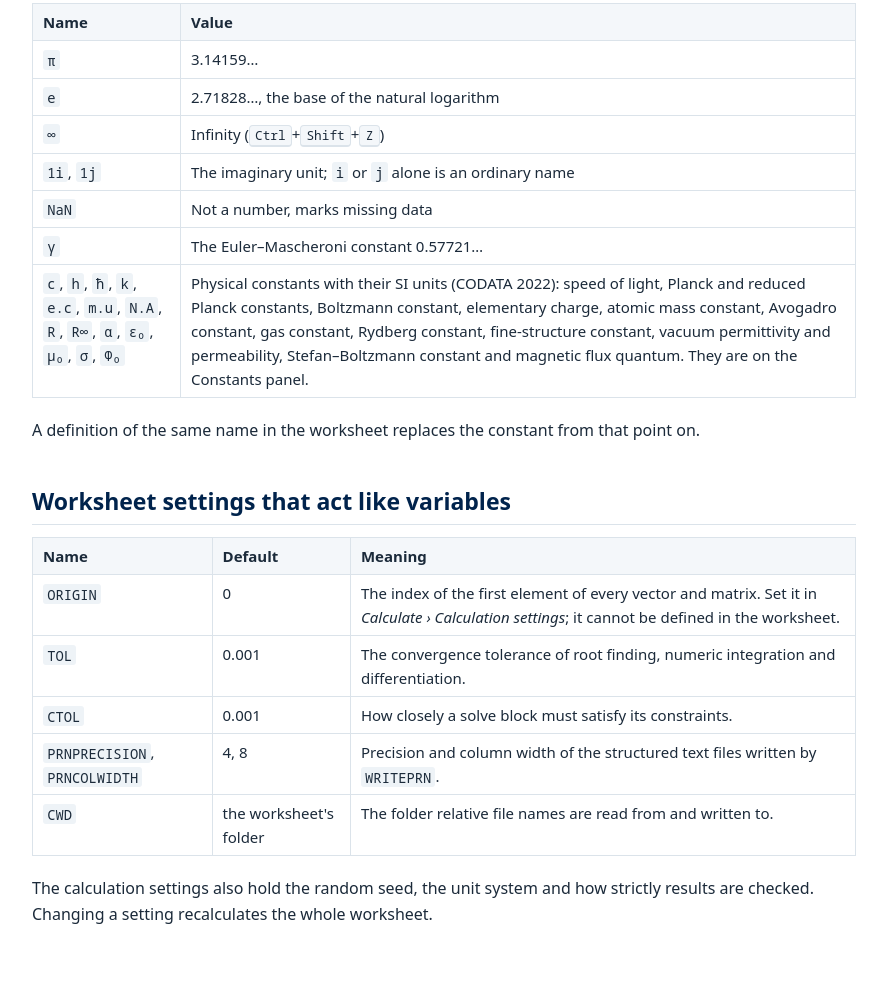
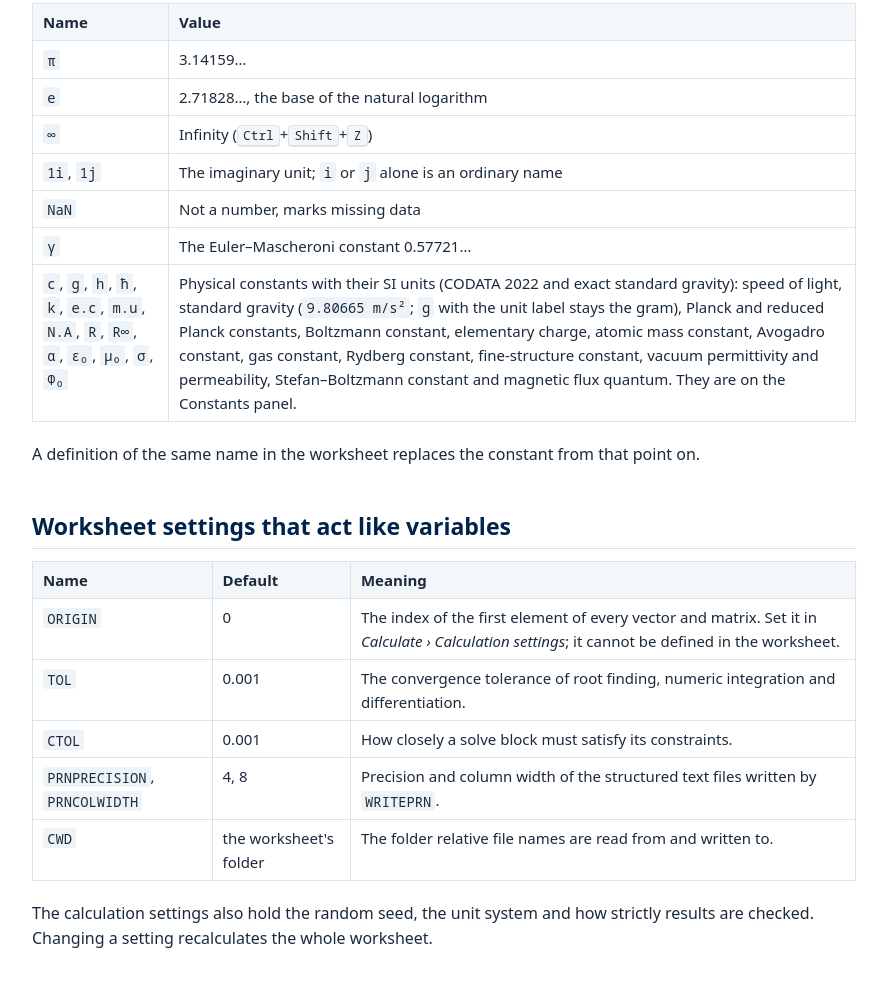
Before and after one commit to andrea993/equavela_doc, a plain HTML site: page site/manual/calculation.html in a window 1280 px wide. Shown: the part 2463-3449 px from the top of the page, without its empty margins (296-1183 px from the left). Drawn offline with Linux system fonts and the light colour scheme.

Commit message:
Document standard gravity g in built-in constants

```diff
--- a/site/manual/calculation.html
+++ b/site/manual/calculation.html
@@ -121,7 +121,7 @@
 <tr><td><code>1i</code>, <code>1j</code></td><td>The imaginary unit; <code>i</code> or <code>j</code> alone is an ordinary name</td></tr>
 <tr><td><code>NaN</code></td><td>Not a number, marks missing data</td></tr>
 <tr><td><code>γ</code></td><td>The Euler–Mascheroni constant 0.57721…</td></tr>
-<tr><td><code>c</code>, <code>h</code>, <code>ħ</code>, <code>k</code>, <code>e.c</code>, <code>m.u</code>, <code>N.A</code>, <code>R</code>, <code>R∞</code>, <code>α</code>, <code>ε₀</code>, <code>μ₀</code>, <code>σ</code>, <code>Φ₀</code></td><td>Physical constants with their SI units (CODATA 2022): speed of light, Planck and reduced Planck constants, Boltzmann constant, elementary charge, atomic mass constant, Avogadro constant, gas constant, Rydberg constant, fine-structure constant, vacuum permittivity and permeability, Stefan–Boltzmann constant and magnetic flux quantum. They are on the Constants panel.</td></tr>
+<tr><td><code>c</code>, <code>g</code>, <code>h</code>, <code>ħ</code>, <code>k</code>, <code>e.c</code>, <code>m.u</code>, <code>N.A</code>, <code>R</code>, <code>R∞</code>, <code>α</code>, <code>ε₀</code>, <code>μ₀</code>, <code>σ</code>, <code>Φ₀</code></td><td>Physical constants with their SI units (CODATA 2022 and exact standard gravity): speed of light, standard gravity (<code>9.80665 m/s²</code>; <code>g</code> with the unit label stays the gram), Planck and reduced Planck constants, Boltzmann constant, elementary charge, atomic mass constant, Avogadro constant, gas constant, Rydberg constant, fine-structure constant, vacuum permittivity and permeability, Stefan–Boltzmann constant and magnetic flux quantum. They are on the Constants panel.</td></tr>
 </tbody>
 </table>
 <p>A definition of the same name in the worksheet replaces the constant from that point on.</p>
```
Also changed, not shown: pages/05-calculation.html (+1 -1 lines).
